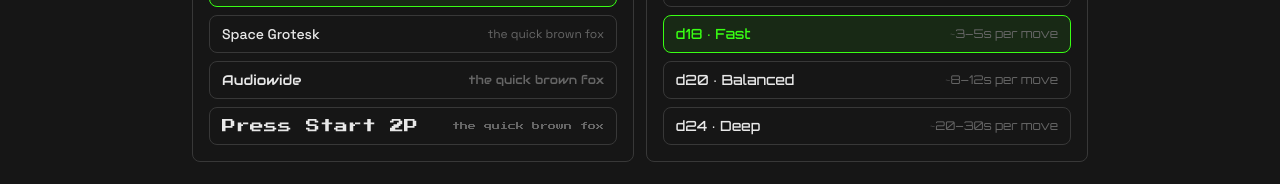
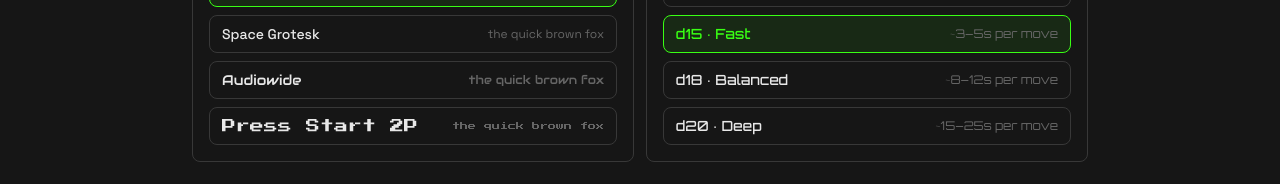
Before and after one commit to elicoggins/unpuzzle, a Next.js app: page /settings in a window 1280 px wide. Shown: the part 484-668 px from the top of the page. Built offline with nearby package versions, Linux system fonts and the light colour scheme.

Commit message:
lower engine depths

```diff
--- a/src/app/settings/page.tsx
+++ b/src/app/settings/page.tsx
@@ -22,7 +22,7 @@
 const STORAGE_KEY = "accent-color";
 const FONT_KEY = "heading-font";
 export const DEPTH_KEY = "engine-depth";
-export const DEPTH_OPTIONS = [15, 18, 20, 24] as const;
+export const DEPTH_OPTIONS = [12, 15, 18, 20] as const;
 export type EngineDepthOption = typeof DEPTH_OPTIONS[number];
 
 export function loadDepth(): EngineDepthOption {
@@ -33,8 +33,8 @@
       if ((DEPTH_OPTIONS as readonly number[]).includes(n)) return n as EngineDepthOption;
     }
   } catch {}
-  if (typeof window !== "undefined" && window.innerWidth < 768) return 15;
-  return 18;
+  if (typeof window !== "undefined" && window.innerWidth < 768) return 12;
+  return 15;
 }
 
 const PRESETS = [
@@ -689,8 +689,8 @@
             <div className="flex flex-col gap-2">
               {DEPTH_OPTIONS.map((d) => {
                 const isActive = selectedDepth === d;
-                const label = d === 15 ? "Lite" : d === 18 ? "Fast" : d === 20 ? "Balanced" : "Deep";
-                const desc = d === 15 ? "~1–2s per move" : d === 18 ? "~3–5s per move" : d === 20 ? "~8–12s per move" : "~20–30s per move";
+                const label = d === 12 ? "Lite" : d === 15 ? "Fast" : d === 18 ? "Balanced" : "Deep";
+                const desc = d === 12 ? "~1–2s per move" : d === 15 ? "~3–5s per move" : d === 18 ? "~8–12s per move" : "~15–25s per move";
                 return (
                   <button
                     key={d}
```
